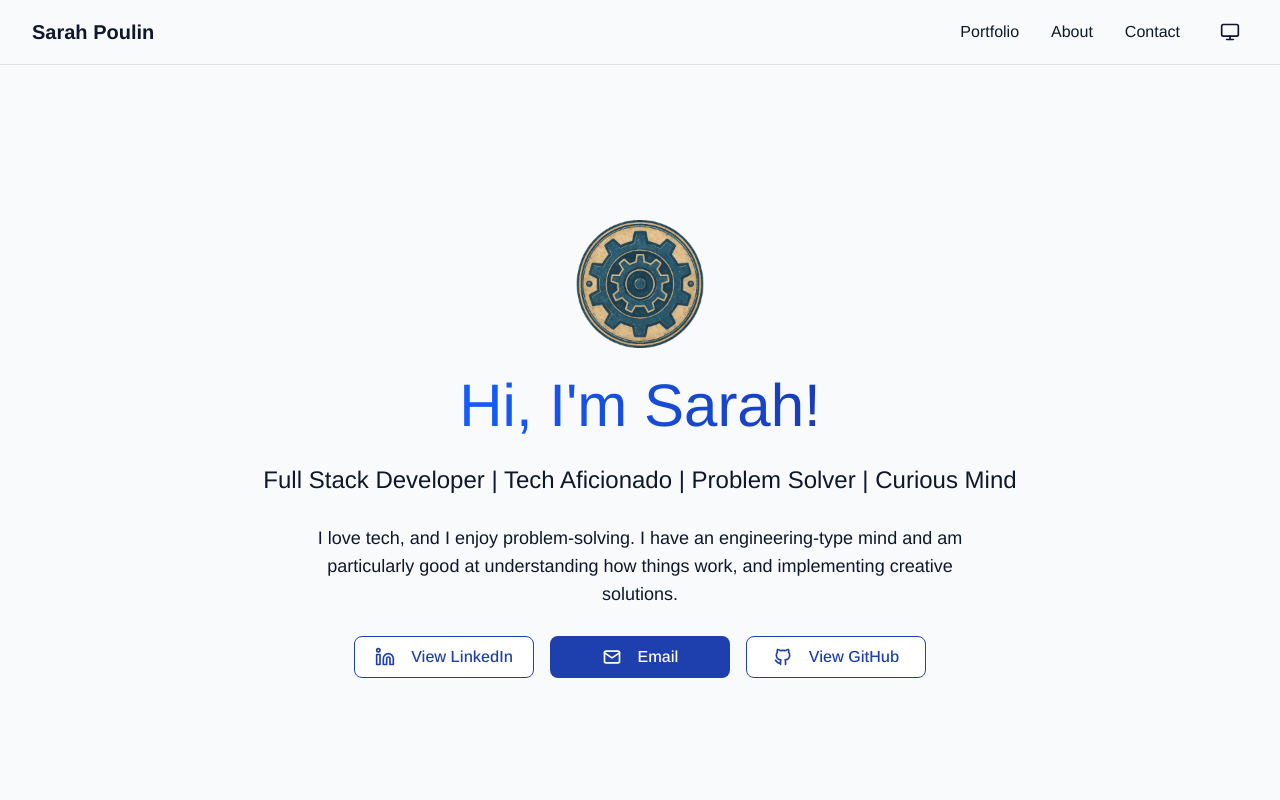
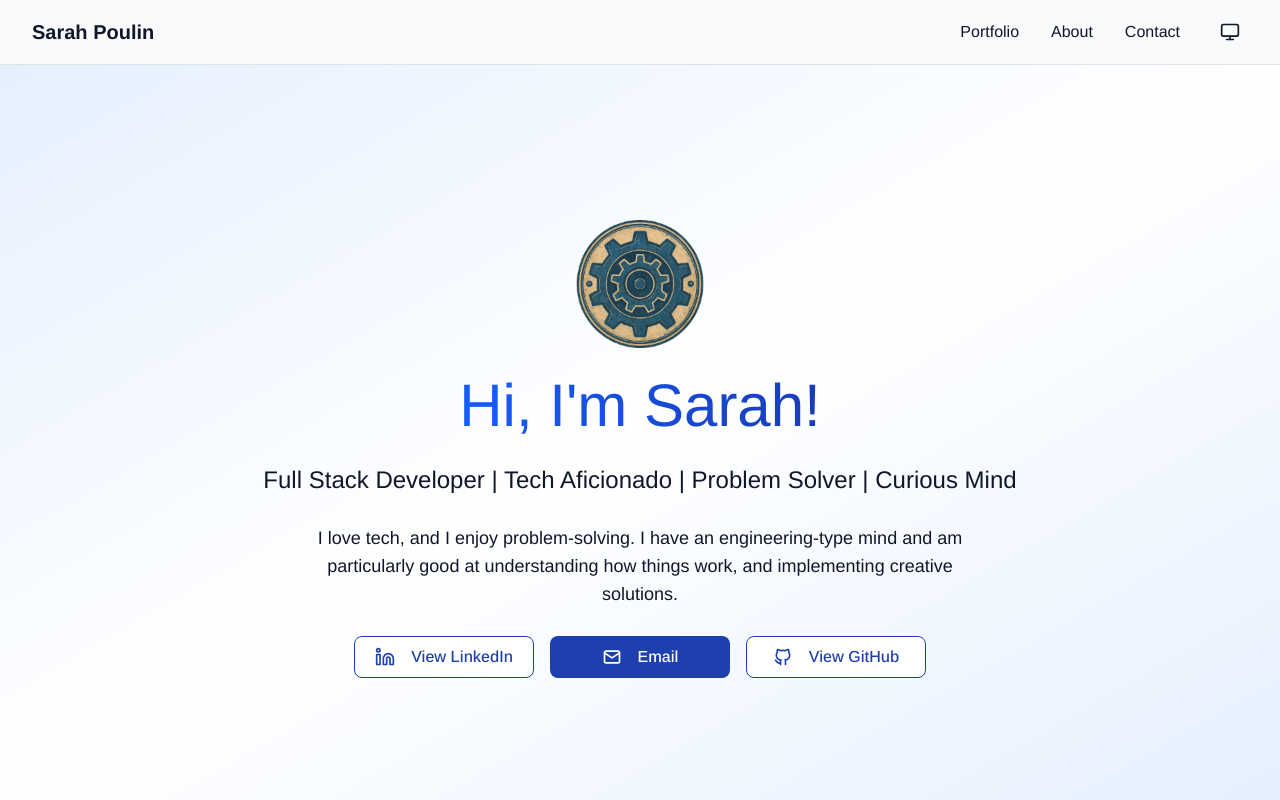
Before and after one commit to threehappypenguins/portfolio, a Next.js app: page / in a window 1280 px wide. Shown: the top 800 px of the page. Built offline with nearby package versions, Linux system fonts and the light colour scheme.

Commit message:
Added linear gradient to landing page background

```diff
--- a/app/globals.css
+++ b/app/globals.css
@@ -3,6 +3,7 @@
 :root {
   --background: #f8fafc;
   --foreground: #0f172a;
+  --gradient-bg: linear-gradient(150deg, #E5F0FF 0%, #FFFFFF 30%, #E5F0FF 60%, #FFFFFF 100%);
   --h1: #155dfc;
   --h1-end: #193cb8;
   --h2: #1E40AF;
@@ -30,6 +31,7 @@
 .dark {
   --background: #0f172a;
   --foreground: #f8fafc;
+  --gradient-bg: linear-gradient(150deg, #0F172B 0%, #1D293D 30%, #0F172B 60%, #1D293D 100%);
   --h1: #51a2ff;
   --h1-end: #155dfc;
   --h2: #3B82F6;
@@ -57,6 +59,7 @@
 @theme inline {
   --color-background: var(--background);
   --color-foreground: var(--foreground);
+  --color-gradient-bg: var(--gradient-bg);
   --color-h1: var(--h1);
   --color-h2: var(--h2);
   --color-h1-end: var(--h1-end);
@@ -83,6 +86,10 @@ body {
   font-family: var(--font-arimo);
 }
 
+.bg-gradient-bg {
+  background-image: var(--gradient-bg);
+}
+
 h1 {
   @apply text-center w-fit mx-auto text-6xl;
   background-image: linear-gradient(to right, var(--h1), var(--h1-end));
--- a/app/page.tsx
+++ b/app/page.tsx
@@ -23,8 +23,8 @@ const IconBrandLinkedin = ({ size = 20, className = "" }) => (
 
 export default function Home() {
   return (
-    <main className="min-h-screen flex flex-col items-center p-4">
-      <div className="min-h-screen flex flex-col items-center justify-center w-full max-w-4xl px-4 space-y-7 pb-16">
+    <main className="min-h-screen flex flex-col items-center p-4 bg-gradient-bg">
+      <div className="min-h-screen flex flex-col items-center justify-center w-full max-w-4xl px-4 space-y-7 pb-16" >
         <Image
           src="/logo.png"
           alt="Gear logo"
```
